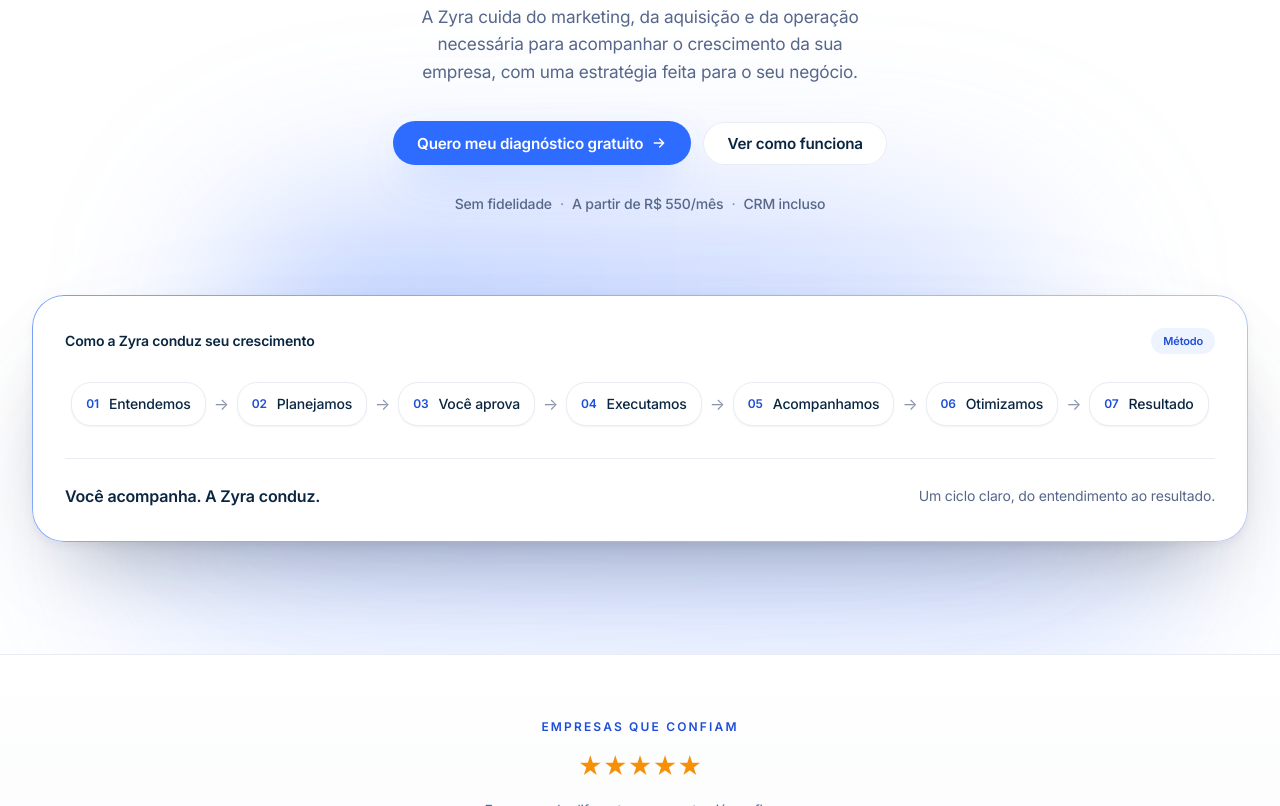
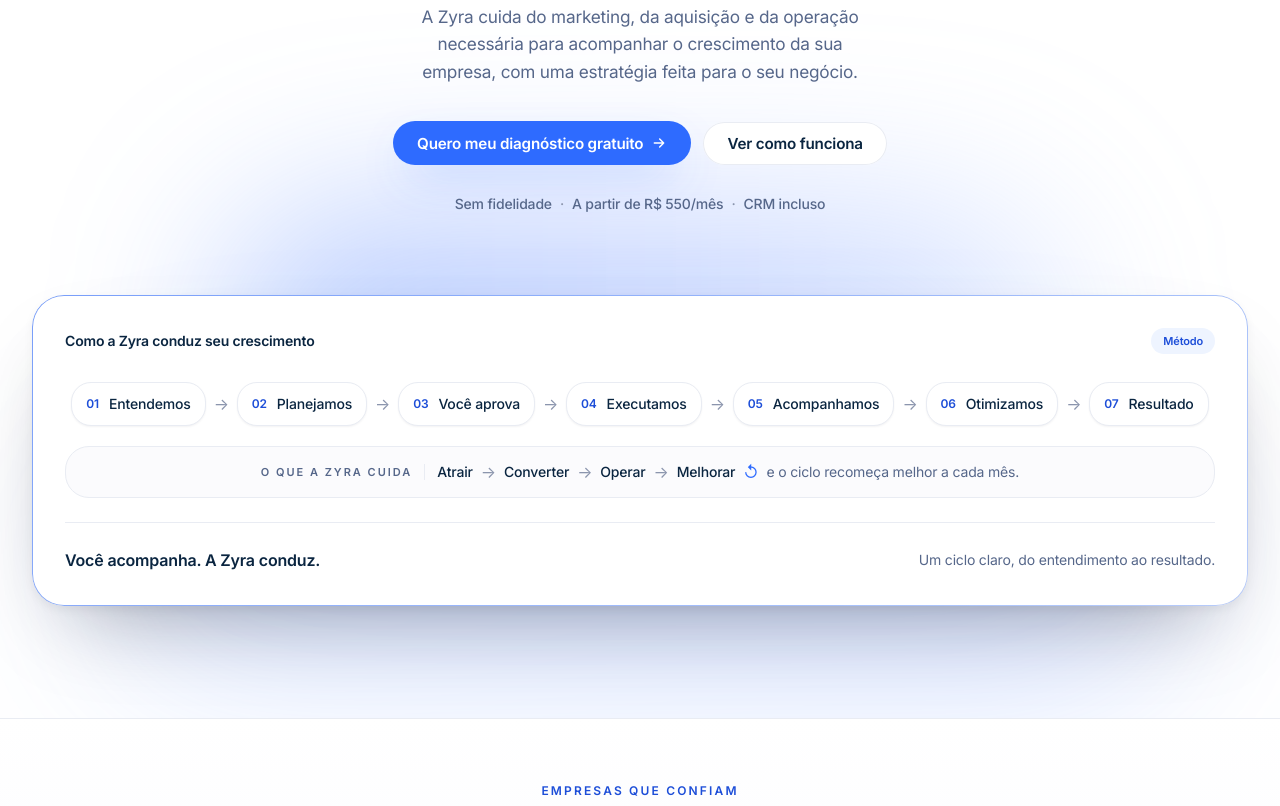
Before and after one commit to evelynjanynedev-hue/zyra-site, an Astro site: page / in a window 1280 px wide. Shown: the part 511-1317 px from the top of the page. Built offline with nearby package versions, Linux system fonts and the light colour scheme; Astro itself is replaced by a stand-in of ours.

Commit message:
Hero: adiciona o ciclo Atrair->Converter->Operar->Melhorar; fotos de time mais jovens

```diff
--- a/src/components/HeroFlow.astro
+++ b/src/components/HeroFlow.astro
@@ -8,6 +8,7 @@ const steps = [
   { n: "06", title: "Otimizamos" },
   { n: "07", title: "Resultado" },
 ];
+const areas = ["Atrair", "Converter", "Operar", "Melhorar"];
 ---
 
 <div class="rounded-[var(--radius-3xl)] border border-line bg-surface p-6 shadow-[var(--shadow-xl)] sm:p-8">
@@ -30,7 +31,20 @@ const steps = [
     ))}
   </ol>
 
-  <div class="mt-8 flex flex-col items-center justify-between gap-3 border-t border-line pt-6 sm:flex-row">
+  <div class="mt-5 flex flex-wrap items-center justify-center gap-x-2 gap-y-2 rounded-2xl border border-line bg-surface-2/50 px-4 py-3">
+    <span class="text-[11px] font-semibold uppercase tracking-[0.18em] text-muted">O que a Zyra cuida</span>
+    <span class="mx-1 hidden h-4 w-px bg-line sm:block"></span>
+    {areas.map((a, i) => (
+      <span class="flex items-center gap-2">
+        <span class="text-sm font-medium text-ink">{a}</span>
+        {i < areas.length - 1 && <span class="text-faint" aria-hidden="true">→</span>}
+      </span>
+    ))}
+    <span class="text-brand-500" aria-hidden="true">↺</span>
+    <span class="text-sm text-muted">e o ciclo recomeça melhor a cada mês.</span>
+  </div>
+
+  <div class="mt-6 flex flex-col items-center justify-between gap-3 border-t border-line pt-6 sm:flex-row">
     <p class="text-base font-semibold text-ink">Você acompanha. A Zyra conduz.</p>
     <p class="text-sm text-muted">Um ciclo claro, do entendimento ao resultado.</p>
   </div>
```
Also changed, not shown: public/img/team-collab.jpg, public/img/team-office.jpg.
